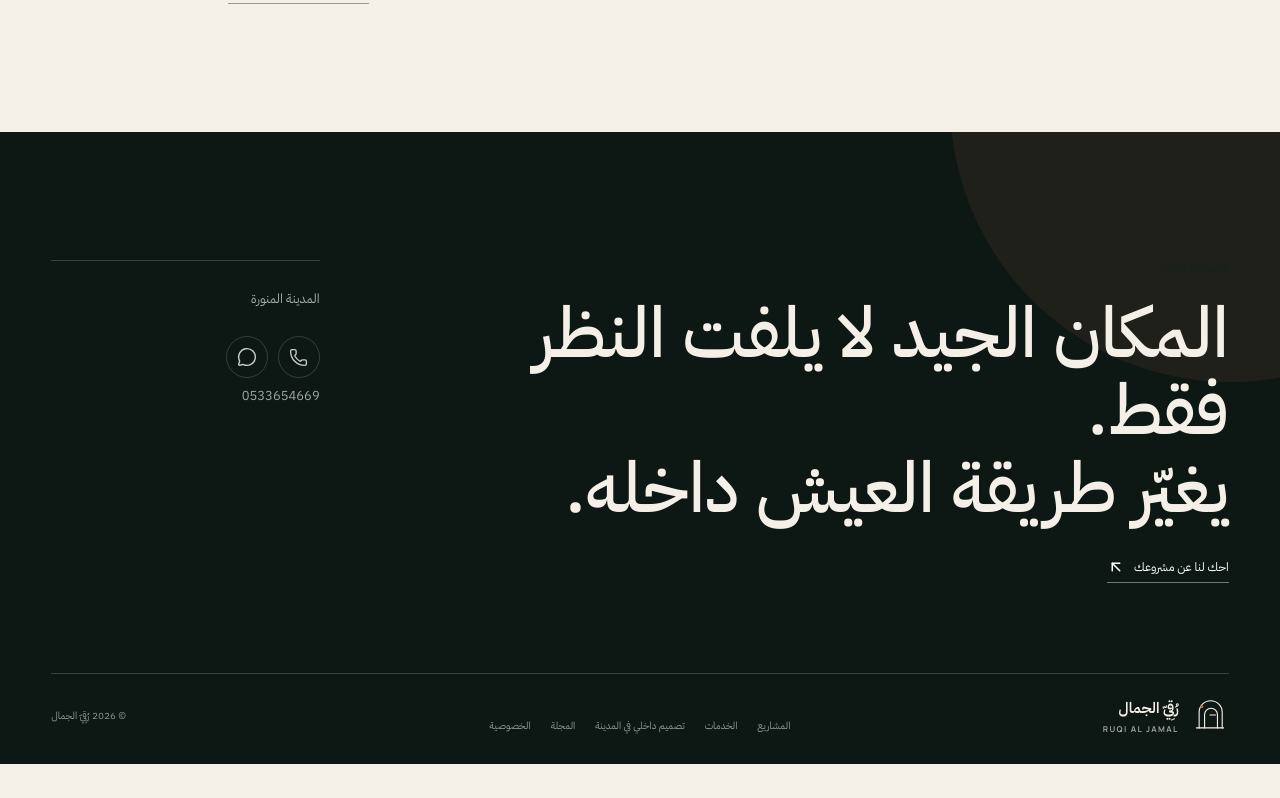
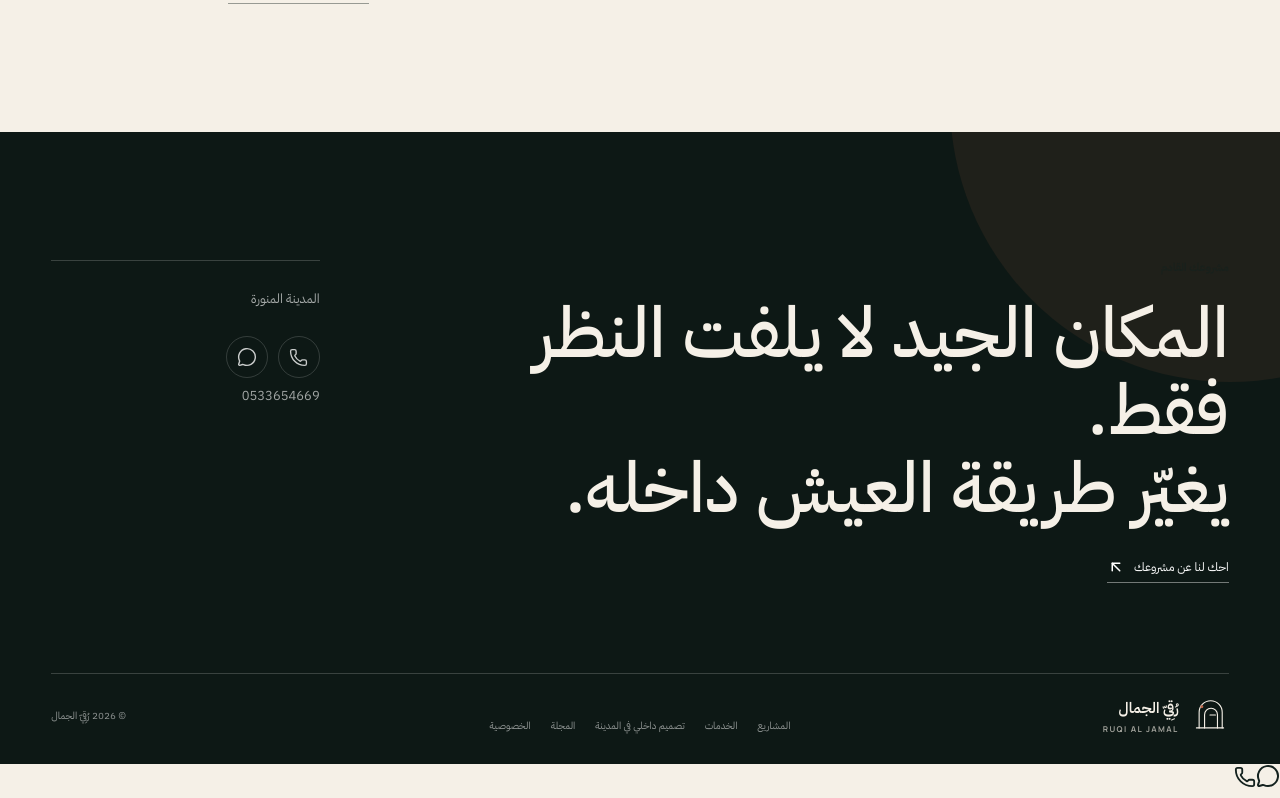
Before and after one commit to yahiashahin65/ruqi, a Next.js app: page / in a window 1280 px wide. Shown: the part 3430-4228 px from the top of the page. Before the commit the page ends 4194 px from the top, so only its background shows below. Built offline with nearby package versions, Linux system fonts and the light colour scheme; no server answers.

Commit message:
Integrate FloatingContact in layout
Added FloatingContact component to layout.

```diff
--- a/src/app/layout.tsx
+++ b/src/app/layout.tsx
@@ -1,9 +1,12 @@
 import type { Metadata } from "next";
 import { IBM_Plex_Sans_Arabic, Manrope } from "next/font/google";
 import "./globals.css";
+
 import { Header } from "@/components/Header";
 import { Footer } from "@/components/Footer";
 import { MotionProvider } from "@/components/MotionProvider";
+import { FloatingContact } from "@/components/FloatingContact";
+
 import { DEFAULT_SETTINGS, SITE_URL } from "@/lib/constants";
 import { localBusinessJsonLd } from "@/lib/seo";
 
@@ -127,13 +130,16 @@ export default function RootLayout({
 }: Readonly<{
   children: React.ReactNode;
 }>) {
+
   const jsonLd = localBusinessJsonLd();
 
   return (
     <html lang="ar" dir="rtl">
+
       <body
         className={`${arabicFont.variable} ${latinFont.variable}`}
       >
+
         <MotionProvider />
 
         <Header />
@@ -142,13 +148,17 @@ export default function RootLayout({
 
         <Footer />
 
+        <FloatingContact />
+
         <script
           type="application/ld+json"
           dangerouslySetInnerHTML={{
             __html: JSON.stringify(jsonLd)
           }}
         />
+
       </body>
+
     </html>
   );
 }
```
